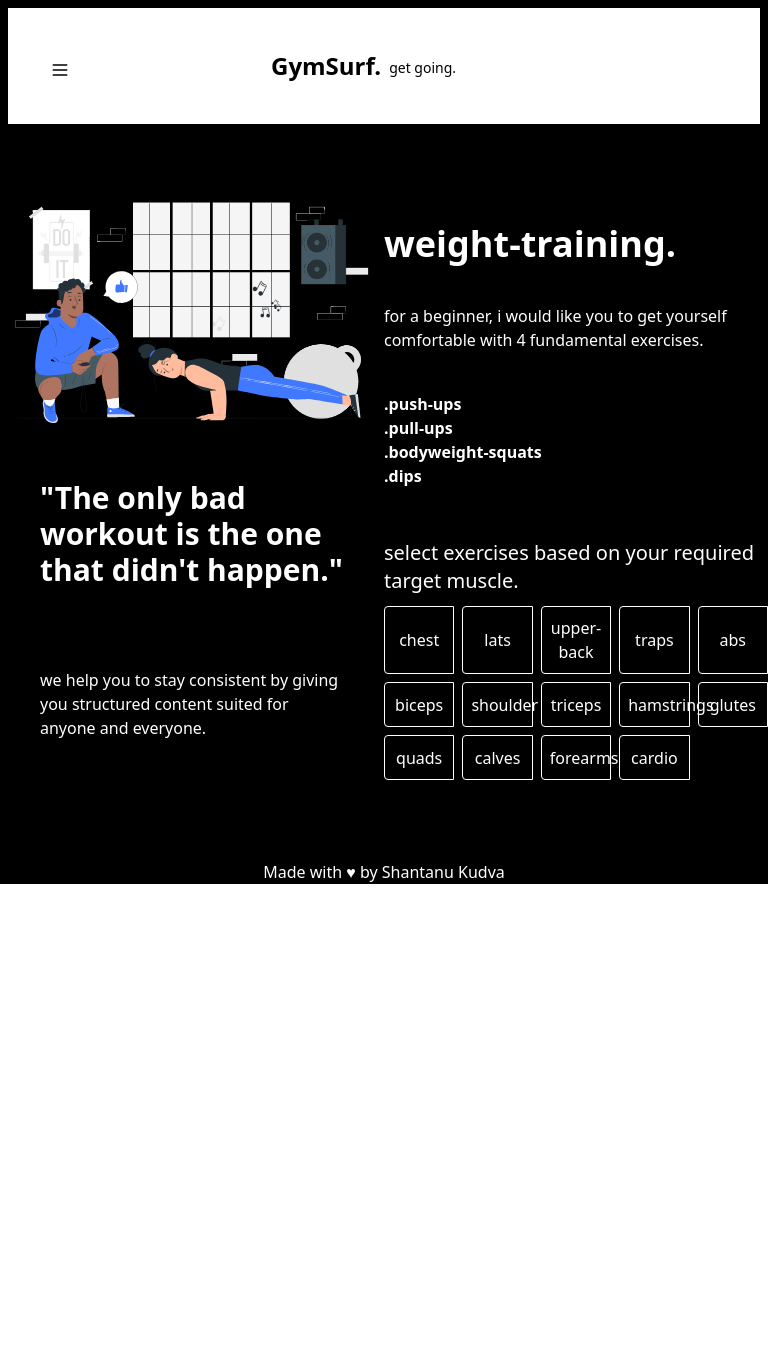
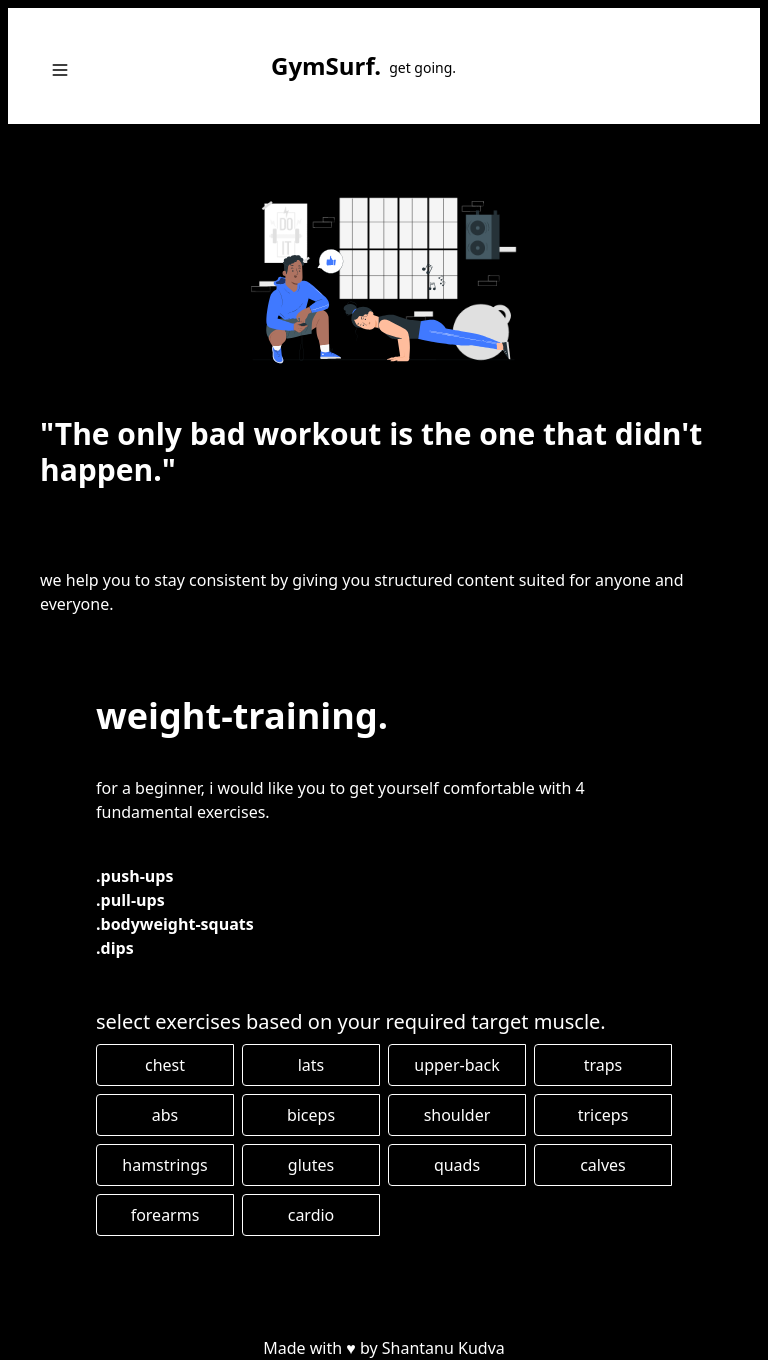
Before and after one commit to ShantanuKudva/GymSurf, a React (Create React App) app: page /weight-training in a window 768 px wide. Before the commit the page ends 884 px from the top, so only its background shows below. Built offline with nearby package versions, Linux system fonts and the light colour scheme.

Commit message:
fixed weight-training-responsiveness

```diff
--- a/src/components/Contact.jsx
+++ b/src/components/Contact.jsx
@@ -49,6 +49,7 @@ function Contact() {
         onSubmit={handleSubmit}
       >
         <input
+          required
           type="text"
           name="user_name"
           placeholder="Your name"
@@ -59,6 +60,7 @@ function Contact() {
           }}
         />
         <input
+          required
           type="email"
           name="user_email"
           placeholder="Your mail"
--- a/src/components/WeightTraining.jsx
+++ b/src/components/WeightTraining.jsx
@@ -56,13 +56,13 @@ export default function Home() {
     >
       {/* left */}
 
-      <div className="grid grid-cols-2 ">
-        <div className=" grid w-96 m-auto mt-[5rem]">
+      <div className="weight-training-page ">
+        <div className=" grid m-auto mt-[5rem]">
           {/* <img
             src={img}
             className="border border-black rounded-3xl m-2 filter grayscale brightness-75"
           /> */}
-          <Lottie animationData={gym} />
+          <Lottie className="responsive-img" animationData={gym} />
 
           <div className="m-10">
             <h1 className="text-3xl  font-bold  text-left">
@@ -80,10 +80,7 @@ export default function Home() {
 
         {/* right */}
 
-        <form
-          className="mx-auto grid grid-cols-5 gap-2 mt-20 "
-          onSubmit={handleSubmit}
-        >
+        <form className="weight-training-form " onSubmit={handleSubmit}>
           <div className="text-left col-span-5">
             <div className="my-10">
               <h1 className="text-4xl font-bold ">weight-training.</h1>
@@ -105,6 +102,7 @@ export default function Home() {
             select exercises based on your required target muscle.
           </h1>
 
+          <div className="button-grid">
             <button
               type="submit"
               className="border border-white rounded-l p-2 weightButton"
@@ -230,6 +228,7 @@ export default function Home() {
             >
               cardio
             </button>
+          </div>
         </form>
       </div>
 
@@ -245,7 +244,7 @@ export default function Home() {
             Loading {part} exercise...
           </div>
         ) : (
-          <div className="grid grid-cols-3">
+          <div className="weight-training-result">
             {exerciseDiv.slice(0, visible).map((exercise, index) => (
               <div
                 key={index}
@@ -255,7 +254,7 @@ export default function Home() {
                   {index + 1}. {exercise.name}
                 </div>
                 <br />
-                <img src={exercise.gifUrl} className="h-64 m-auto" />
+                <img src={exercise.gifUrl} className="result-img" />
                 <p className="mt-5 text-center">
                   Exercise Equipment -&gt; {exercise.equipment}
                 </p>
--- a/src/index.css
+++ b/src/index.css
@@ -72,6 +72,25 @@
   @apply bg-white text-black;
 }
 
+.weight-training-page {
+  @apply grid grid-cols-2;
+}
+
+.weight-training-form {
+  @apply mx-auto grid grid-cols-5 gap-2 mt-20;
+}
+
+.weight-training-result {
+  @apply grid grid-cols-3;
+}
+
+.result-img {
+  @apply h-64 m-auto;
+}
+
+.button-grid {
+  @apply col-span-full grid grid-cols-5 gap-3;
+}
 /* Styles for medium screens (481px to 768px) */
 @media (min-width: 481px) and (max-width: 800px) {
   /* CSS rules for medium screens */
@@ -97,15 +116,34 @@
     @apply h-full p-7 mx-5;
   }
 
-  .image-grid img {
-  }
-
   .hero-text {
     @apply text-4xl font-bold;
   }
 
   .contact-grid {
     @apply flex flex-col-reverse;
+  }
+
+  .weight-training-page {
+    @apply flex flex-col;
+  }
+
+  .responsive-img {
+    @apply w-72 m-auto;
+  }
+  .weight-training-form {
+    @apply m-auto flex flex-col w-3/4;
+  }
+
+  .weight-training-result {
+    @apply grid grid-cols-2 m-5;
+  }
+  .result-img {
+    @apply h-52;
+  }
+
+  .button-grid {
+    @apply col-span-full grid grid-cols-4 gap-2;
   }
 }
 /* Styles for small screens (up to 480px) */
@@ -153,4 +191,24 @@
   .contact-grid {
     @apply flex flex-col-reverse;
   }
+
+  .weight-training-page {
+    @apply flex flex-col;
+  }
+
+  .responsive-img {
+    @apply w-52 m-auto;
+  }
+  .weight-training-form {
+    @apply m-auto flex flex-col w-4/6;
+  }
+  .weight-training-result {
+    @apply grid grid-cols-1 m-2;
+  }
+  .result-img {
+    @apply h-36;
+  }
+  .button-grid {
+    @apply col-span-full grid grid-cols-2 gap-3;
+  }
 }
```
Lines whose indentation alone changed are shown as unchanged.
